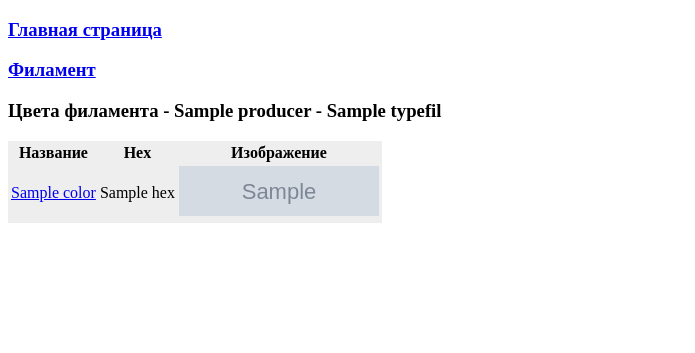
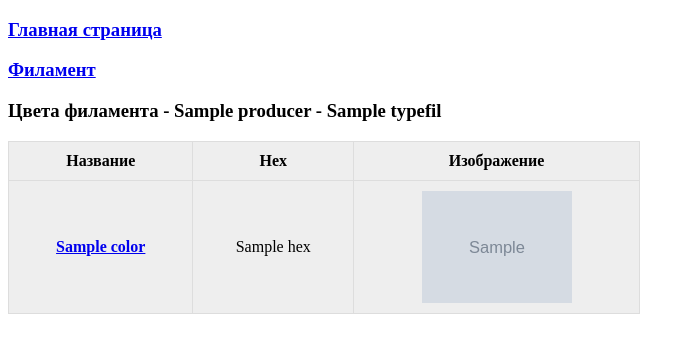
Before and after one commit to TheStupidBear/SOK_FastAPI, a FastAPI app: template template/color.html in a window 1280 px wide. Shown: the top 353 px of the page, without its empty margins (0-695 px from the left). Run offline with FastAPI, Linux system fonts and the light colour scheme; the template is opened without the code that fills it: most values are stand-ins (such as "Sample title", 1, 10 or a date in 2020); grey boxes marked "Sample" are stand-in pictures.

Commit message:
подизайнил html

```diff
--- a/template/color.html
+++ b/template/color.html
@@ -1,6 +1,23 @@
 {% extends 'main.html' %}
 
 {% block content %}
+	<style>
+        table {
+            width: 50%;
+            border-collapse: collapse;
+        }
+        th, td {
+            border: 1px solid #ddd;
+            padding: 10px;
+            text-align: center;
+        }
+        img {
+            max-width: 150px; /* Ограничиваем максимальную ширину картинки */
+            height: auto;
+            display: block;
+            margin: 0 auto;
+        }
+    </style>
 	<h3>Цвета филамента - {{producer}} - {{typefil}}</h3>
 	<table bgcolor="#eeeeee">
  	<tr>
@@ -10,7 +27,9 @@
  	</tr>
  	{% for color in colors: %}
  	<tr>
- 		<td><a href="{{ url_for('show_example', producer=producer, typefil=typefil, color=color.name) }}">{{ color.name }}</a></td>
+ 		<td><h4>
+ 			<a href="{{ url_for('show_example', producer=producer, typefil=typefil, color=color.name) }}">{{ color.name }}</a>
+ 		</h4></td>
  		<td>{{ color.hex }}</td>
  		<td><img src={{ color.image }} width="200" height="50" alt="Не прогрузилось("></td>
  	</tr>
```
Also changed, not shown: template/example.html (+17 -0 lines).
